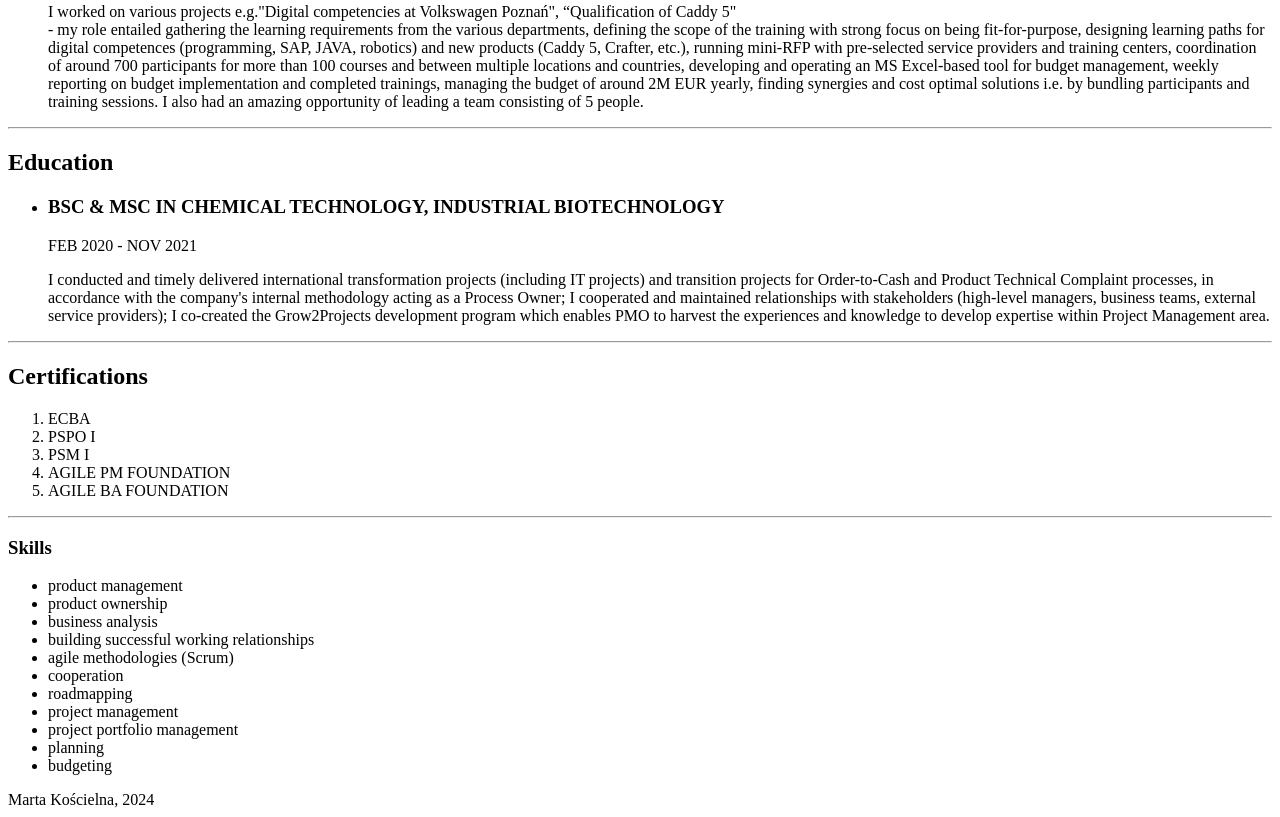
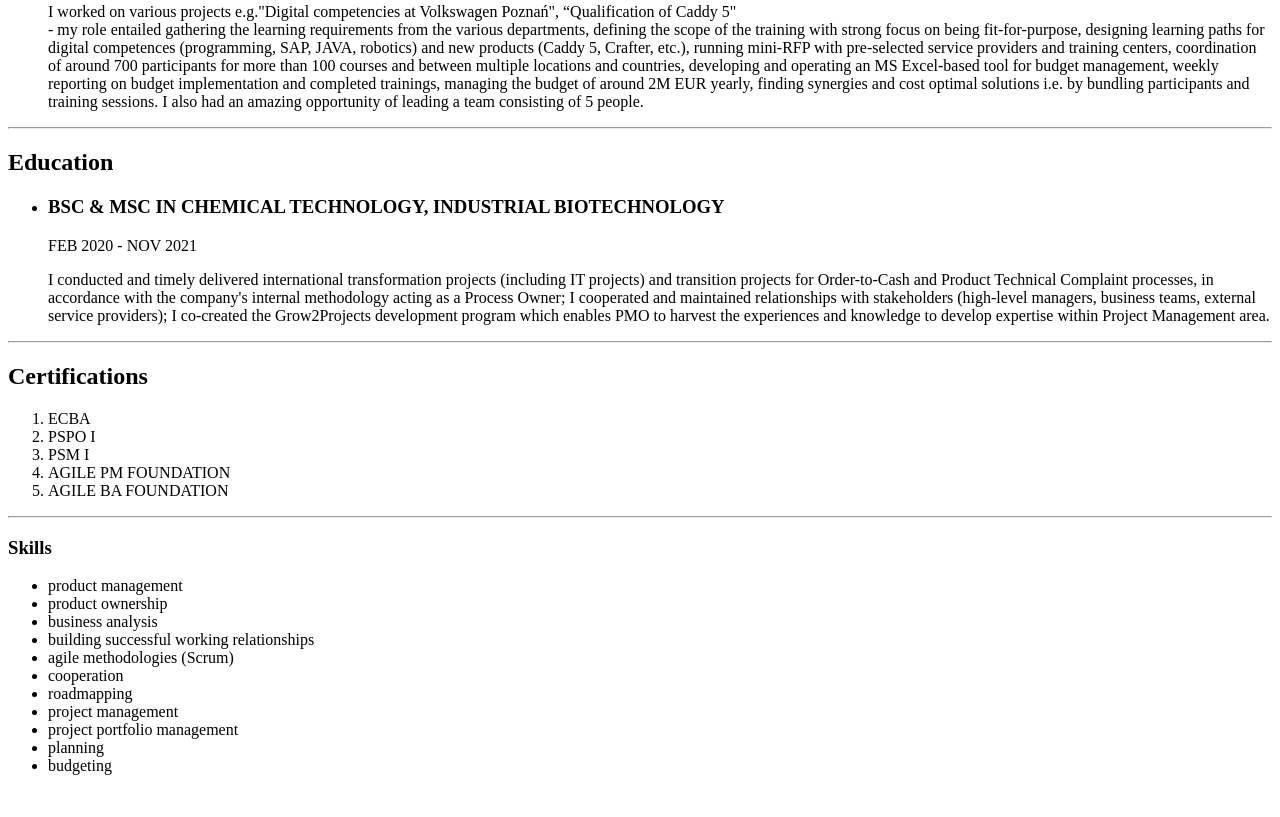
Before and after one commit to koscielnamarta/portfolio_marta_koscielna, a plain HTML site: page index.html in a window 1280 px wide. Shown: the part 1054-1871 px from the top of the page. After the commit the page ends 1845 px from the top, so only its background shows below. Drawn offline with Linux system fonts and the light colour scheme.

Commit message:
Add files via upload

```diff
--- a/index.html
+++ b/index.html
@@ -118,5 +118,5 @@
             </object>
 -->
     </body>
-    <footer>Marta Kościelna, 2024</footer>
+<!--<footer>Marta Kościelna, 2024</footer>-->
 </html>
```
